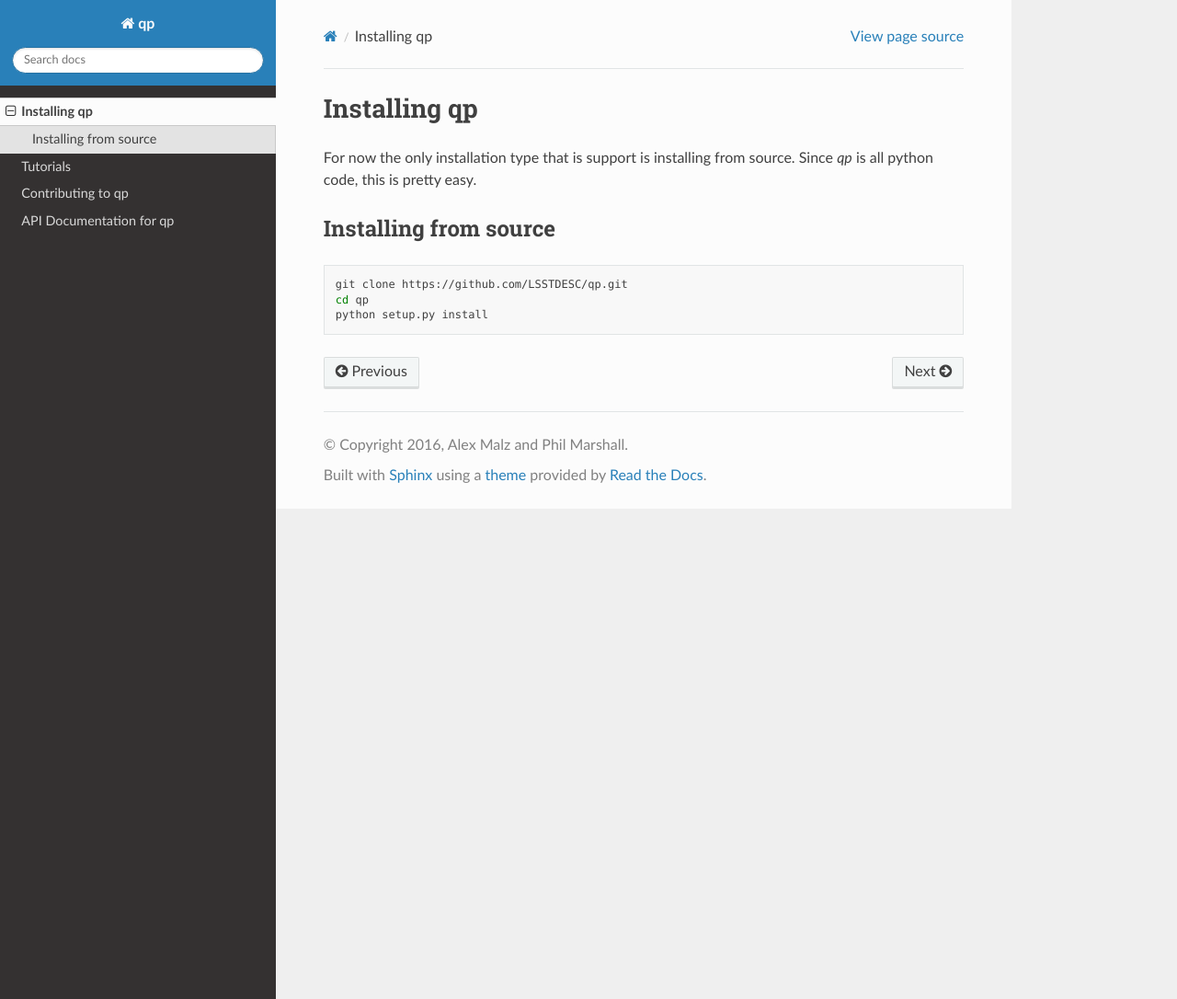
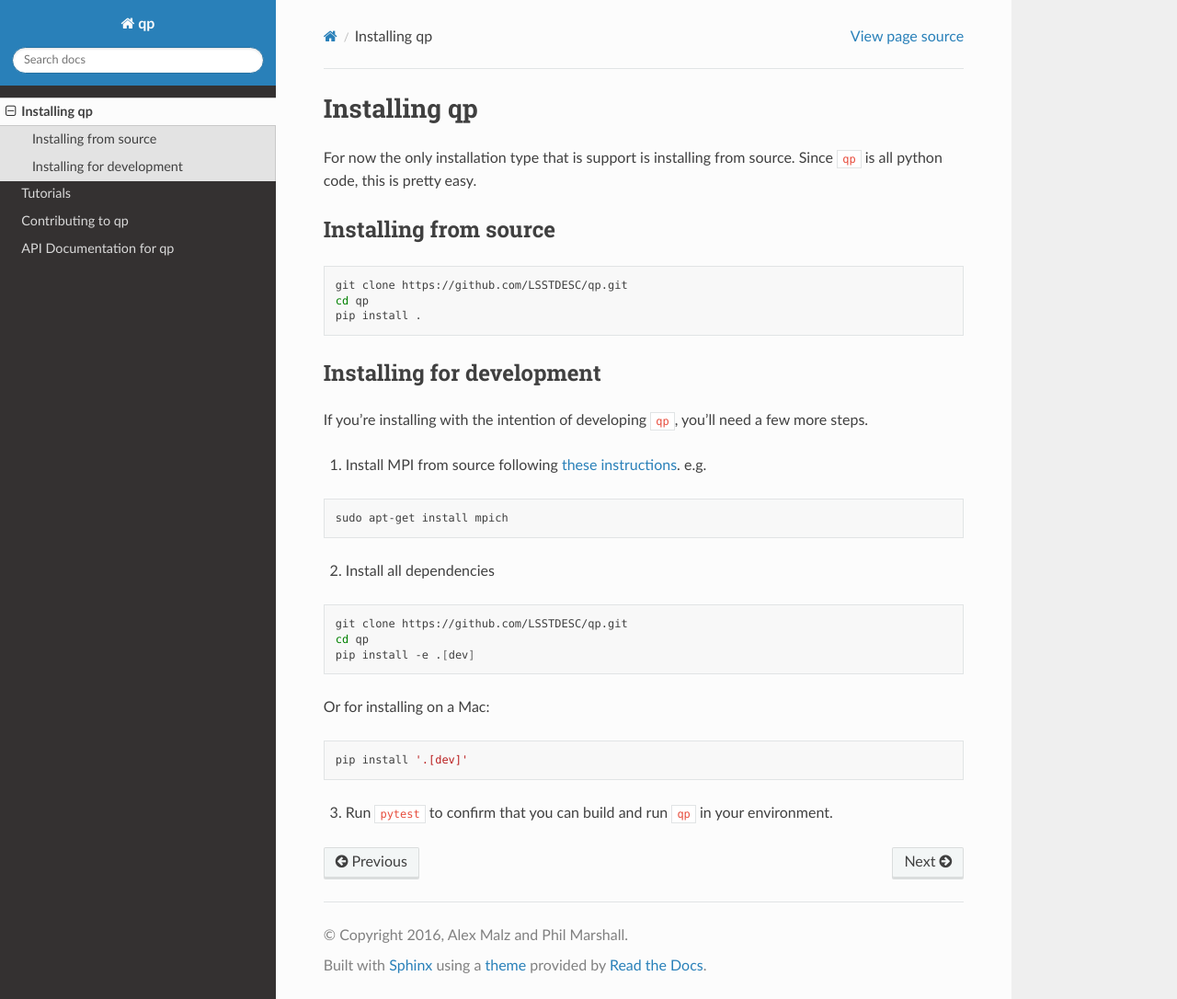
Before and after one commit to aimalz/qp, a Sphinx documentation site: the page built from docs/install.rst, in a window 1280 px wide and 1086 px high. Shown: the whole window at 92% size. Built offline with Sphinx 7.4.7 and the Read the Docs theme 2.0.0, drawn with Linux system fonts in a browser that asks for light colours; the version number could not be read and is left out.

Commit message:
Fix installation instructions

```diff
--- a/docs/install.rst
+++ b/docs/install.rst
@@ -3,7 +3,7 @@
 Installing qp
 =============
 
-For now the only installation type that is support is installing from source.   Since `qp` is all python code, this is pretty easy.
+For now the only installation type that is support is installing from source.   Since ``qp`` is all python code, this is pretty easy.
 
 
 Installing from source
@@ -13,4 +13,31 @@ Installing from source
 
     git clone https://github.com/LSSTDESC/qp.git
     cd qp
-    python setup.py install
+    pip install .
+
+Installing for development
+--------------------------
+
+If you're installing with the intention of developing ``qp``, you'll need a few more steps.
+
+1. Install MPI from source following `these instructions <https://mpi4py.readthedocs.io/en/stable/appendix.html#building-mpi>`_. e.g.
+
+.. code-block:: bash
+
+    sudo apt-get install mpich
+
+2. Install all dependencies
+
+.. code-block:: bash
+
+    git clone https://github.com/LSSTDESC/qp.git
+    cd qp
+    pip install -e .[dev]
+
+Or for installing on a Mac:
+
+.. code-block:: bash
+
+    pip install '.[dev]'
+
+3. Run ``pytest`` to confirm that you can build and run ``qp`` in your environment.
```
